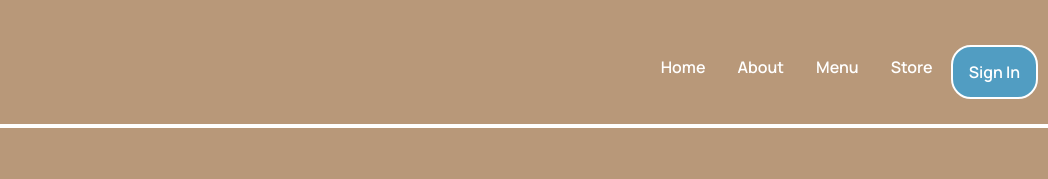
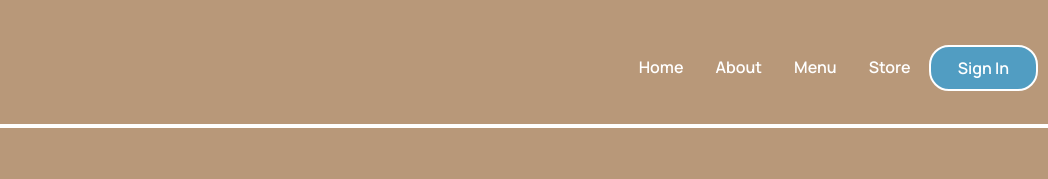
Before and after one commit to MikeFancy/mini-website-repo-mc, a plain HTML site: page CruzMichaelMiniwebsite 2/main page/index.html in a window 1280 px wide. Shown: the top 179 px of the page, 232-1280 px from the left. Drawn offline with nearby package versions, Linux system fonts and the light colour scheme.

Commit message:
some css edits

```diff
--- a/CruzMichaelMiniwebsite 2/css/style.css
+++ b/CruzMichaelMiniwebsite 2/css/style.css
@@ -1,6 +1,7 @@
 body {
     background-color: #B89879;
     scroll-behavior: auto;
+    overflow: auto;
 }
 
 nav {
@@ -15,7 +16,7 @@ nav {
     background-color: #519dc2;
     border: 2px solid white;
     color: white;
-    padding: 10x 27px;
+    padding: 10px 27px;
     border-radius: 20px;
     text-align: center;
     text-decoration: none;
```
